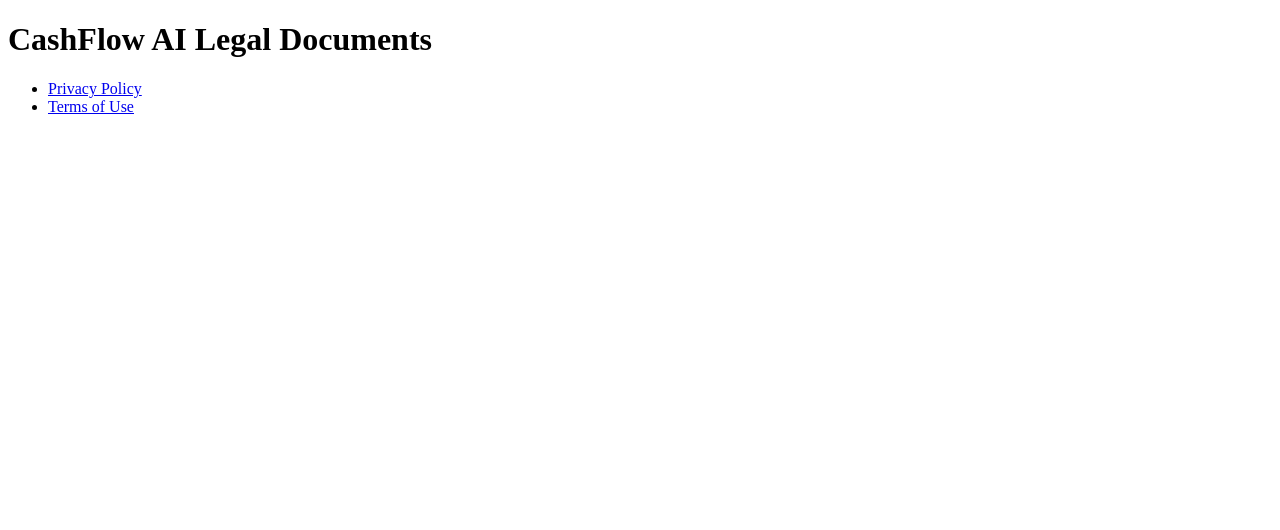
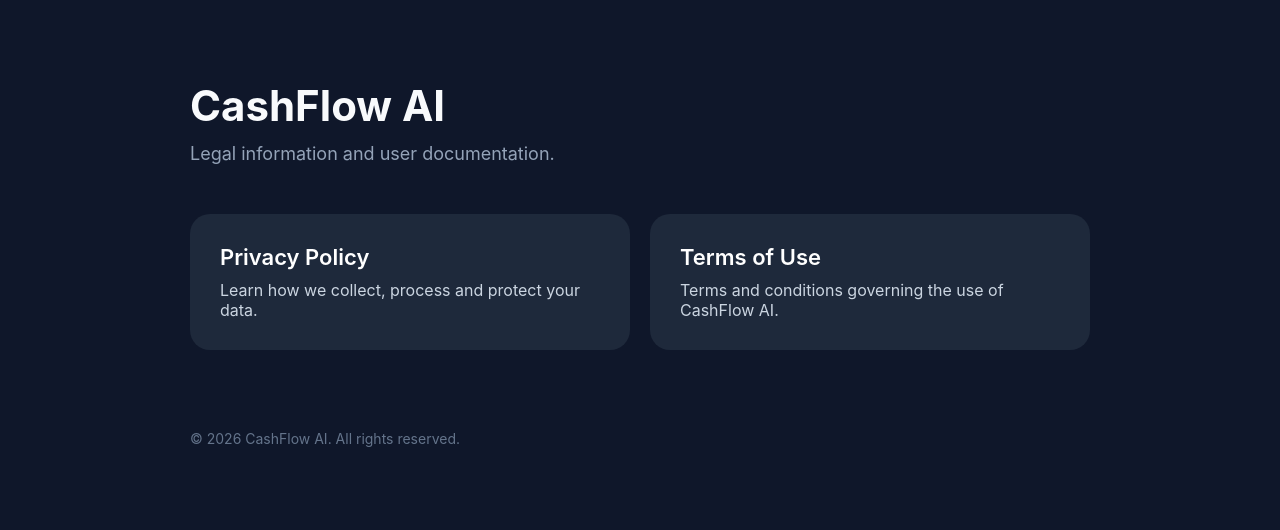
Before and after one commit to IevgenBelobrov/Walvio-legal, a plain HTML site: page index.html in a window 1280 px wide. Drawn offline with Linux system fonts and the light colour scheme.

Commit message:
Update index.html

```diff
--- a/index.html
+++ b/index.html
@@ -1,14 +1,111 @@
 <!DOCTYPE html>
-<html>
+<html lang="en">
 <head>
-    <title>CashFlow AI Legal</title>
+<meta charset="UTF-8">
+<meta name="viewport" content="width=device-width, initial-scale=1.0">
+<title>CashFlow AI Legal</title>
+
+<style>
+body {
+    margin: 0;
+    font-family: Inter, Arial, sans-serif;
+    background: #0f172a;
+    color: #f8fafc;
+}
+
+.container {
+    max-width: 900px;
+    margin: 0 auto;
+    padding: 80px 24px;
+}
+
+.logo {
+    font-size: 42px;
+    font-weight: 700;
+    margin-bottom: 12px;
+}
+
+.subtitle {
+    color: #94a3b8;
+    font-size: 18px;
+    margin-bottom: 50px;
+}
+
+.card-container {
+    display: flex;
+    flex-wrap: wrap;
+    gap: 20px;
+}
+
+.card {
+    flex: 1;
+    min-width: 280px;
+    background: #1e293b;
+    border-radius: 20px;
+    padding: 30px;
+    text-decoration: none;
+    color: white;
+    transition: all .2s ease;
+}
+
+.card:hover {
+    transform: translateY(-4px);
+    background: #334155;
+}
+
+.card-title {
+    font-size: 22px;
+    font-weight: 600;
+    margin-bottom: 10px;
+}
+
+.card-description {
+    color: #cbd5e1;
+}
+
+.footer {
+    margin-top: 80px;
+    color: #64748b;
+    font-size: 14px;
+}
+</style>
 </head>
+
 <body>
-    <h1>CashFlow AI Legal Documents</h1>
 
-    <ul>
-        <li><a href="privacy-policy.html">Privacy Policy</a></li>
-        <li><a href="terms-of-use.html">Terms of Use</a></li>
-    </ul>
+<div class="container">
+
+<div class="logo">
+CashFlow AI
+</div>
+
+<div class="subtitle">
+Legal information and user documentation.
+</div>
+
+<div class="card-container">
+
+<a class="card" href="privacy-policy.html">
+<div class="card-title">Privacy Policy</div>
+<div class="card-description">
+Learn how we collect, process and protect your data.
+</div>
+</a>
+
+<a class="card" href="terms-of-use.html">
+<div class="card-title">Terms of Use</div>
+<div class="card-description">
+Terms and conditions governing the use of CashFlow AI.
+</div>
+</a>
+
+</div>
+
+<div class="footer">
+© 2026 CashFlow AI. All rights reserved.
+</div>
+
+</div>
+
 </body>
 </html>
```
